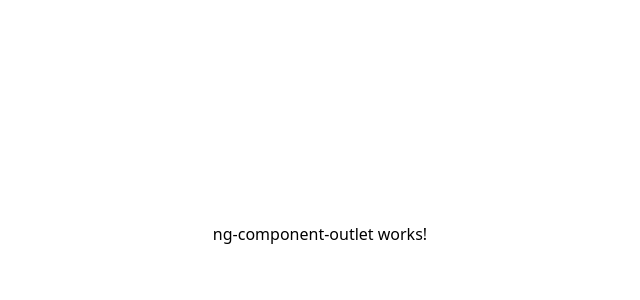
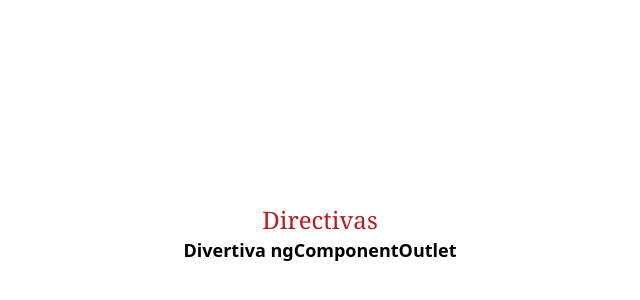
Before and after one commit to Acosta-Jhon/Generate-Reports, an Angular app in the folder frontend/: page / in a window 1280 px wide. Shown: the part 166-466 px from the top of the page, without its empty margins (320-960 px from the left). Built offline with nearby package versions, Linux system fonts and the light colour scheme; what @tailwindcss/typography would draw is missing.

Commit message:
components

```diff
--- a/frontend/src/app/app.component.html
+++ b/frontend/src/app/app.component.html
@@ -1,9 +1,11 @@
 <div class="flex items-center justify-center w-full h-screen">
 
+    <div>
+        <h1 class="text-center text-2xl text-red-700 font-serif">Directivas</h1>
 
-<app-ng-component-outlet></app-ng-component-outlet>
+        <!--aqui van los componetes para evitar confictos con el flex-->
+        <app-ng-component-outlet></app-ng-component-outlet>
 
-
-
+    </div>
 
 </div>
--- a/frontend/src/app/components/dinamic-component/dinamic-component.component.html
+++ b/frontend/src/app/components/dinamic-component/dinamic-component.component.html
@@ -1 +1,4 @@
-<p>dinamic-component works!</p>
+<div>
+    <h1>Componente visible</h1>
+    <img src="https://w7.pngwing.com/pngs/752/651/png-transparent-angularjs-vue-js-others-angle-rectangle-triangle.png" alt="Not Found">
+</div>
--- a/frontend/src/app/components/ng-component-outlet/ng-component-outlet.component.html
+++ b/frontend/src/app/components/ng-component-outlet/ng-component-outlet.component.html
@@ -1 +1,3 @@
-<p>ng-component-outlet works!</p>
+<div>
+    <h1 class="font-semibold text-lg ">Divertiva ngComponentOutlet</h1>
+</div>
```
